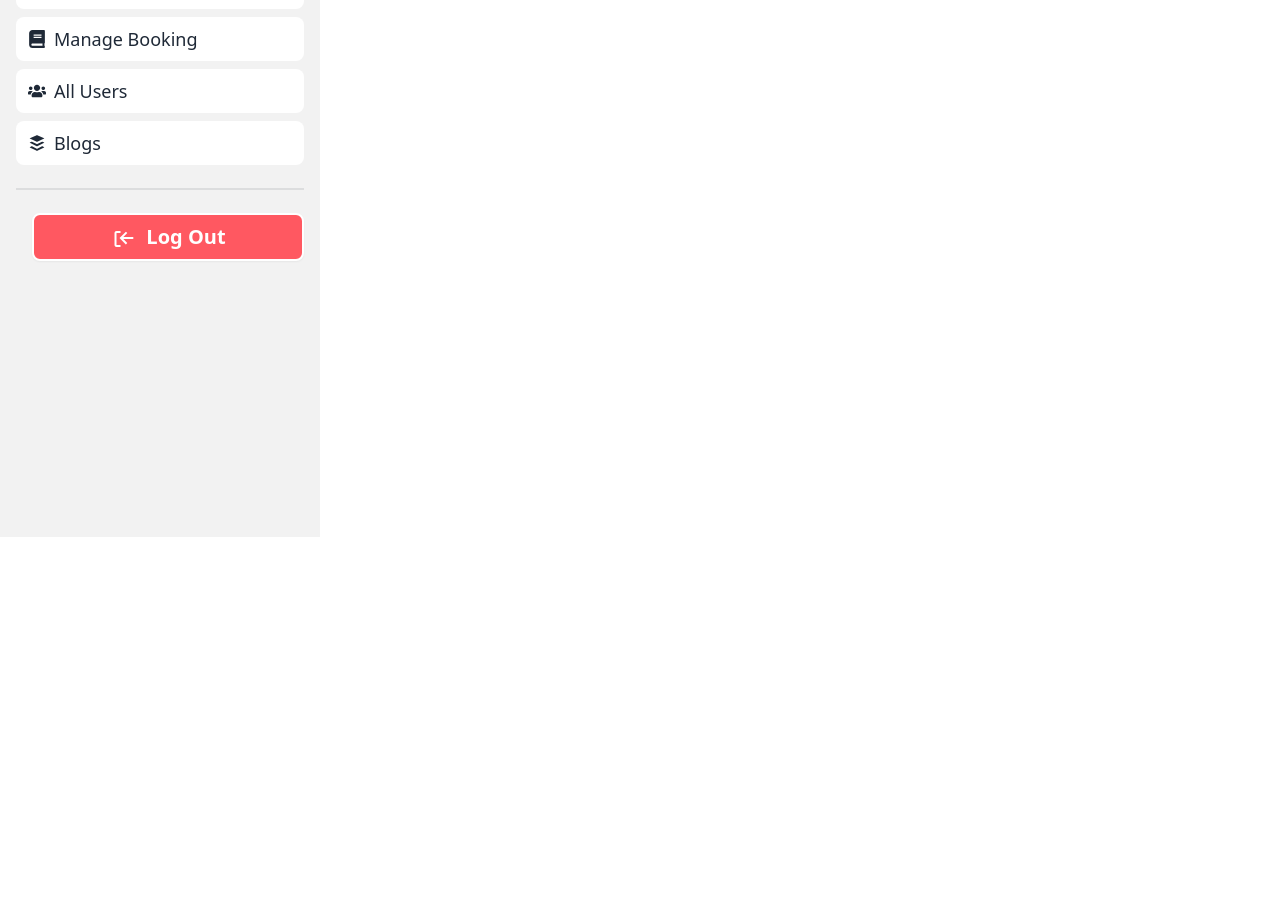
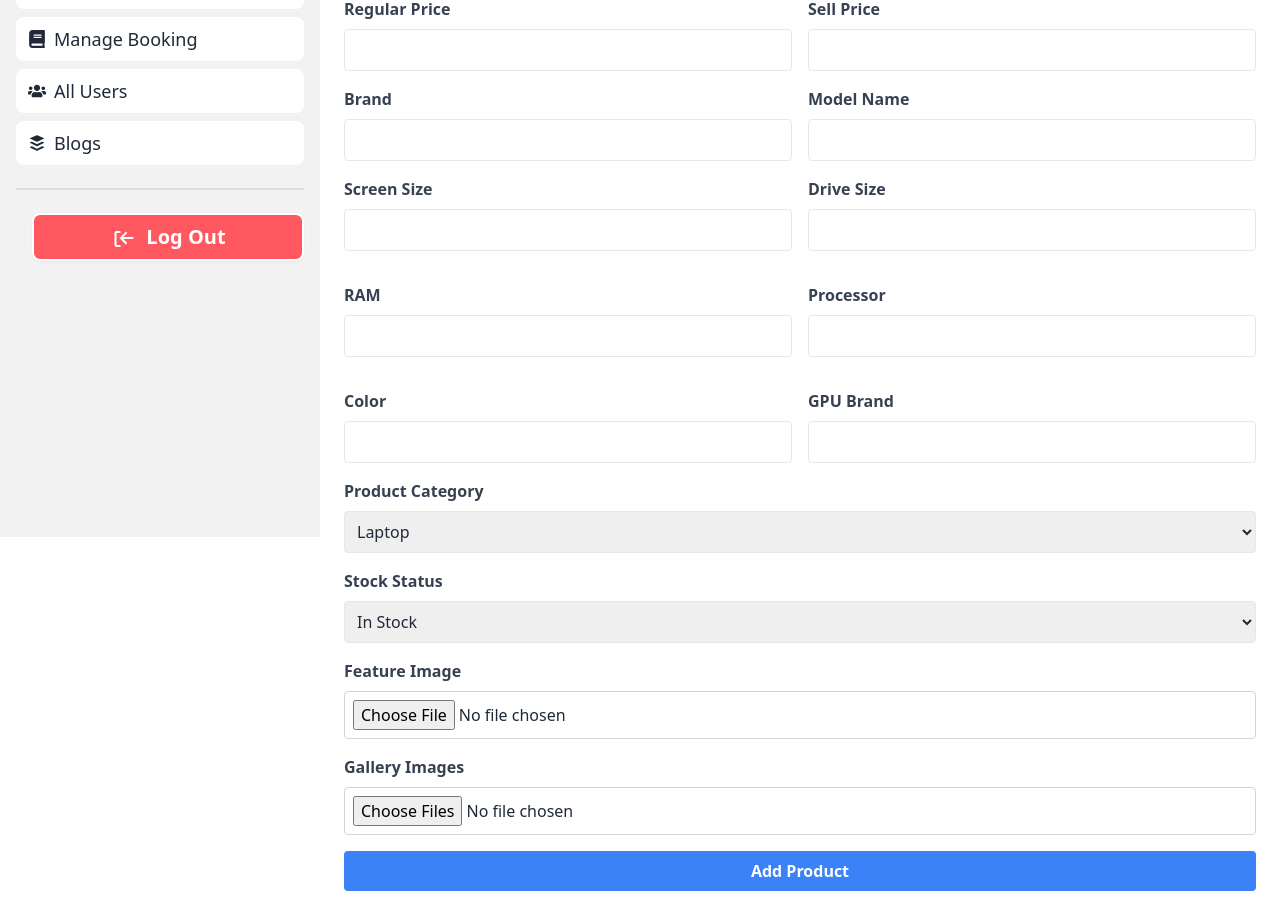
Before and after one commit to sifatullahshoyon/tech-heim-client, a React app: page /dashboard/add-products in a window 1280 px wide. Shown: the part 585-1500 px from the top of the page. Before the commit the page ends 1122 px from the top, so only its background shows below. Built offline with nearby package versions, Linux system fonts and the light colour scheme; the HTML template or start-up script is replaced by a standard one.

Commit message:
admin manage all product

```diff
--- a/src/Pages/DashboardPages/AdminPages/AddProducts/AddProducts.jsx
+++ b/src/Pages/DashboardPages/AdminPages/AddProducts/AddProducts.jsx
@@ -1,11 +1,315 @@
-import React from 'react';
+import { useState } from "react";
+import axios from "axios";
+import NavigationBreadcrumb from "../../../../Components/Shared/NavigationBreadcrumb/NavigationBreadcrumb";
 
 const AddProducts = () => {
-    return (
-        <div>
-            <h1>Add Products </h1>
+  const [product, setProduct] = useState({
+    name: "",
+    rate: "",
+    regularPrice: "",
+    sellPrice: "",
+    brand: "",
+    modelName: "",
+    screenSize: "",
+    driveSize: "",
+    ram: "",
+    processor: "",
+    color: "",
+    gpuBrand: "",
+    category: "Laptop",
+    stock: true,
+  });
+
+  const [featureImage, setFeatureImage] = useState(null);
+  const [galleryImages, setGalleryImages] = useState([]);
+
+  const categories = [
+    "Laptop",
+    "Camera",
+    "Watch",
+    "Tab",
+    "Data",
+    "Device",
+    "Game",
+    "Mobile",
+    "Headphone",
+  ];
+
+  const handleInputChange = (e) => {
+    setProduct({ ...product, [e.target.name]: e.target.value });
+  };
+
+  const handleFeatureImageChange = (e) => {
+    setFeatureImage(e.target.files[0]);
+  };
+
+  const handleGalleryImageChange = (e) => {
+    setGalleryImages([...e.target.files]);
+  };
+
+  const uploadImageToImageBB = async (image) => {
+    const formData = new FormData();
+    formData.append("image", image);
+
+    try {
+      const response = await axios.post(
+        `https://api.imgbb.com/1/upload?key=97099935520e7352c4d76225795a2662`,
+        formData
+      );
+      return response.data.data.url;
+    } catch (error) {
+      console.error("Image upload failed:", error);
+    }
+  };
+
+  const handleSubmit = async (e) => {
+    e.preventDefault();
+
+    // Upload feature image
+    const featureImageUrl = await uploadImageToImageBB(featureImage);
+
+    // Upload gallery images
+    const galleryImageUrls = await Promise.all(
+      galleryImages.map((image) => uploadImageToImageBB(image))
+    );
+
+    const productData = {
+      ...product,
+      featureImage: featureImageUrl,
+      galleryImages: galleryImageUrls,
+    };
+
+    console.log(productData)
+
+    // Make API call to add product
+    try {
+      await axios.post("YOUR_API_URL/products", productData);
+      alert("Product added successfully!");
+    } catch (error) {
+      console.error("Failed to add product:", error);
+      alert("Failed to add product.");
+    }
+  };
+  return (
+    <div className="container mx-auto p-4 sm:p-6">
+      {/* Breadcrumb start  */}
+      <NavigationBreadcrumb></NavigationBreadcrumb>
+      {/* Breadcrumb end  */}
+      <h2 className="text-2xl font-bold mb-6">Add New Product</h2>
+      <form onSubmit={handleSubmit}>
+        {/* Product Name */}
+        <div className="mb-4">
+          <label className="block text-gray-700 font-semibold mb-2">Product Name</label>
+          <input
+            type="text"
+            name="name"
+            value={product.name}
+            onChange={handleInputChange}
+            className="w-full p-2 border rounded"
+            required
+          />
         </div>
-    );
+
+        {/* Product Rate */}
+        <div className="mb-4">
+          <label className="block text-gray-700 font-semibold mb-2">Product Rate</label>
+          <input
+            type="number"
+            name="rate"
+            value={product.rate}
+            onChange={handleInputChange}
+            className="w-full p-2 border rounded"
+            required
+          />
+        </div>
+
+        {/* Prices */}
+        <div className="grid grid-cols-2 gap-4">
+          <div className="mb-4">
+            <label className="block text-gray-700 font-semibold mb-2">Regular Price</label>
+            <input
+              type="number"
+              name="regularPrice"
+              value={product.regularPrice}
+              onChange={handleInputChange}
+              className="w-full p-2 border rounded"
+              required
+            />
+          </div>
+          <div className="mb-4">
+            <label className="block text-gray-700 font-semibold mb-2">Sell Price</label>
+            <input
+              type="number"
+              name="sellPrice"
+              value={product.sellPrice}
+              onChange={handleInputChange}
+              className="w-full p-2 border rounded"
+              required
+            />
+          </div>
+        </div>
+
+        {/* Brand and Model */}
+        <div className="grid grid-cols-2 gap-4">
+          <div className="mb-4">
+            <label className="block text-gray-700 font-semibold mb-2">Brand</label>
+            <input
+              type="text"
+              name="brand"
+              value={product.brand}
+              onChange={handleInputChange}
+              className="w-full p-2 border rounded"
+              required
+            />
+          </div>
+          <div className="mb-4">
+            <label className="block text-gray-700 font-semibold mb-2">Model Name</label>
+            <input
+              type="text"
+              name="modelName"
+              value={product.modelName}
+              onChange={handleInputChange}
+              className="w-full p-2 border rounded"
+              required
+            />
+          </div>
+        </div>
+
+        {/* Specifications */}
+        <div className="grid grid-cols-2 gap-4">
+          <div className="mb-4">
+            <label className="block text-gray-700 font-semibold mb-2">Screen Size</label>
+            <input
+              type="text"
+              name="screenSize"
+              value={product.screenSize}
+              onChange={handleInputChange}
+              className="w-full p-2 border rounded"
+              required
+            />
+          </div>
+          <div className="mb-4">
+            <label className="block text-gray-700 font-semibold mb-2">Drive Size</label>
+            <input
+              type="text"
+              name="driveSize"
+              value={product.driveSize}
+              onChange={handleInputChange}
+              className="w-full p-2 border rounded"
+              required
+            />
+          </div>
+          <div className="mb-4">
+            <label className="block text-gray-700 font-semibold mb-2">RAM</label>
+            <input
+              type="text"
+              name="ram"
+              value={product.ram}
+              onChange={handleInputChange}
+              className="w-full p-2 border rounded"
+              required
+            />
+          </div>
+          <div className="mb-4">
+            <label className="block text-gray-700 font-semibold mb-2">Processor</label>
+            <input
+              type="text"
+              name="processor"
+              value={product.processor}
+              onChange={handleInputChange}
+              className="w-full p-2 border rounded"
+              required
+            />
+          </div>
+          <div className="mb-4">
+            <label className="block text-gray-700 font-semibold mb-2">Color</label>
+            <input
+              type="text"
+              name="color"
+              value={product.color}
+              onChange={handleInputChange}
+              className="w-full p-2 border rounded"
+              required
+            />
+          </div>
+          <div className="mb-4">
+            <label className="block text-gray-700 font-semibold mb-2">GPU Brand</label>
+            <input
+              type="text"
+              name="gpuBrand"
+              value={product.gpuBrand}
+              onChange={handleInputChange}
+              className="w-full p-2 border rounded"
+              required
+            />
+          </div>
+        </div>
+
+        {/* Category */}
+        <div className="mb-4">
+          <label className="block text-gray-700 font-semibold mb-2">Product Category</label>
+          <select
+            name="category"
+            value={product.category}
+            onChange={handleInputChange}
+            className="w-full p-2 border rounded"
+            required
+          >
+            {categories.map((category) => (
+              <option key={category} value={category}>
+                {category}
+              </option>
+            ))}
+          </select>
+        </div>
+
+        {/* Stock */}
+        <div className="mb-4">
+          <label className="block text-gray-700 font-semibold mb-2">Stock Status</label>
+          <select
+            name="stock"
+            value={product.stock}
+            onChange={(e) => setProduct({ ...product, stock: e.target.value === "true" })}
+            className="w-full p-2 border rounded"
+            required
+          >
+            <option value="true">In Stock</option>
+            <option value="false">Out of Stock</option>
+          </select>
+        </div>
+
+        {/* Feature Image */}
+        <div className="mb-4">
+          <label className="block text-gray-700 font-semibold mb-2">Feature Image</label>
+          <input
+            type="file"
+            onChange={handleFeatureImageChange}
+            className="w-full p-2 border border-gray-300 rounded"
+            required
+          />
+        </div>
+
+        {/* Gallery Images */}
+        <div className="mb-4">
+          <label className="block text-gray-700 font-semibold mb-2">Gallery Images</label>
+          <input
+            type="file"
+            multiple
+            onChange={handleGalleryImageChange}
+            className="w-full p-2 border border-gray-300 rounded"
+          />
+        </div>
+
+        {/* Submit Button */}
+        <button
+          type="submit"
+          className="w-full bg-blue-500 text-white font-bold py-2 px-4 rounded hover:bg-blue-600"
+        >
+          Add Product
+        </button>
+      </form>
+    </div>
+  );
 };
 
 export default AddProducts;
--- a/src/Pages/DashboardPages/AdminPages/ManageProducts/ManageProducts.jsx
+++ b/src/Pages/DashboardPages/AdminPages/ManageProducts/ManageProducts.jsx
@@ -1,4 +1,5 @@
 import { useState } from "react";
+import NavigationBreadcrumb from "../../../../Components/Shared/NavigationBreadcrumb/NavigationBreadcrumb";
 
 const ManageProducts = () => {
   const [editMode, setEditMode] = useState(null); // To track which product is being edited
@@ -201,6 +202,9 @@ const ManageProducts = () => {
   };
   return (
     <div className="container mx-auto p-4 sm:p-6">
+      {/* Breadcrumb start  */}
+      <NavigationBreadcrumb></NavigationBreadcrumb>
+      {/* Breadcrumb end  */}
       <h1 className="text-lg sm:text-2xl font-semibold mb-4 sm:mb-6 text-gray-700">
         Manage All Products
       </h1>
```
